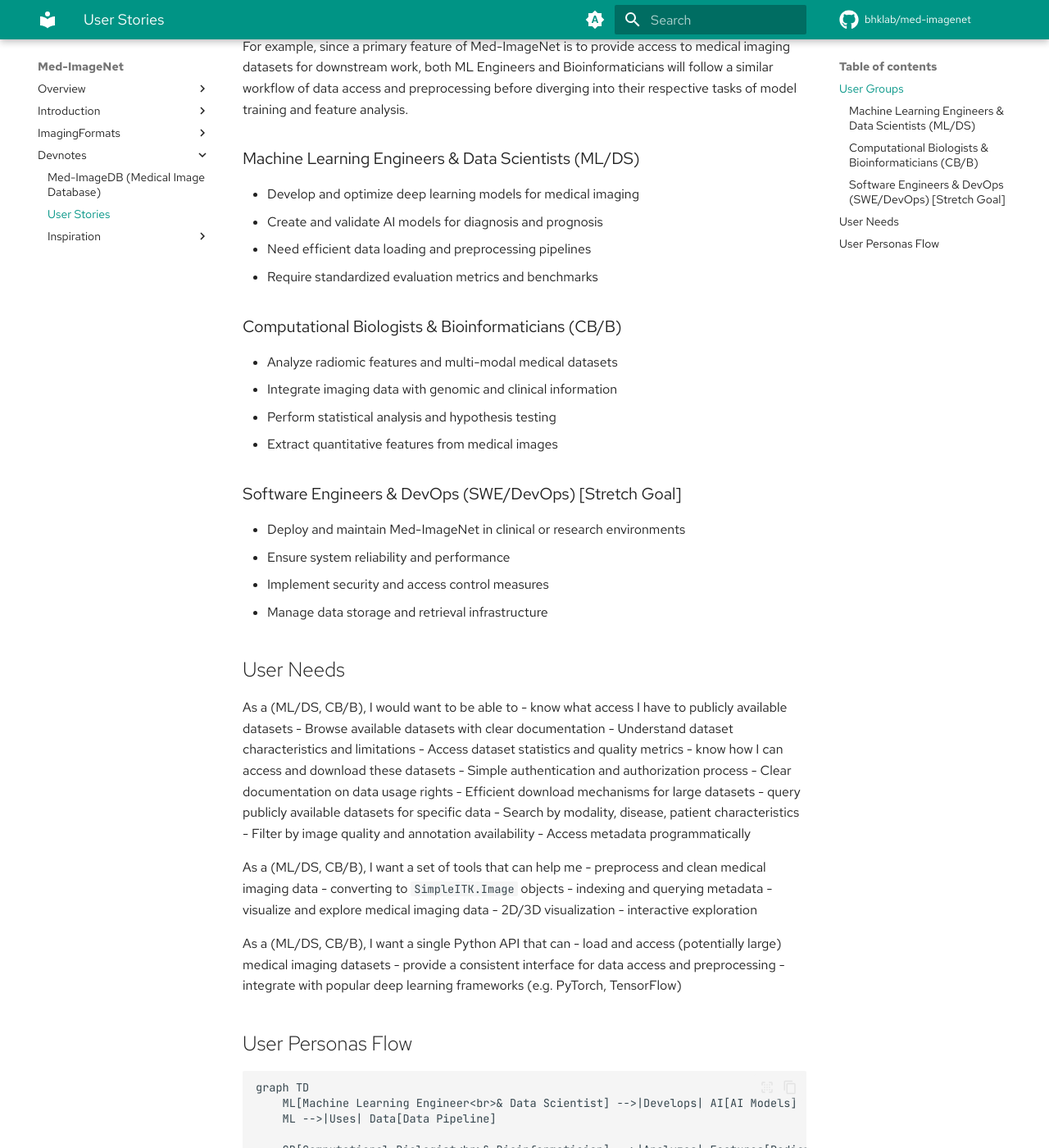
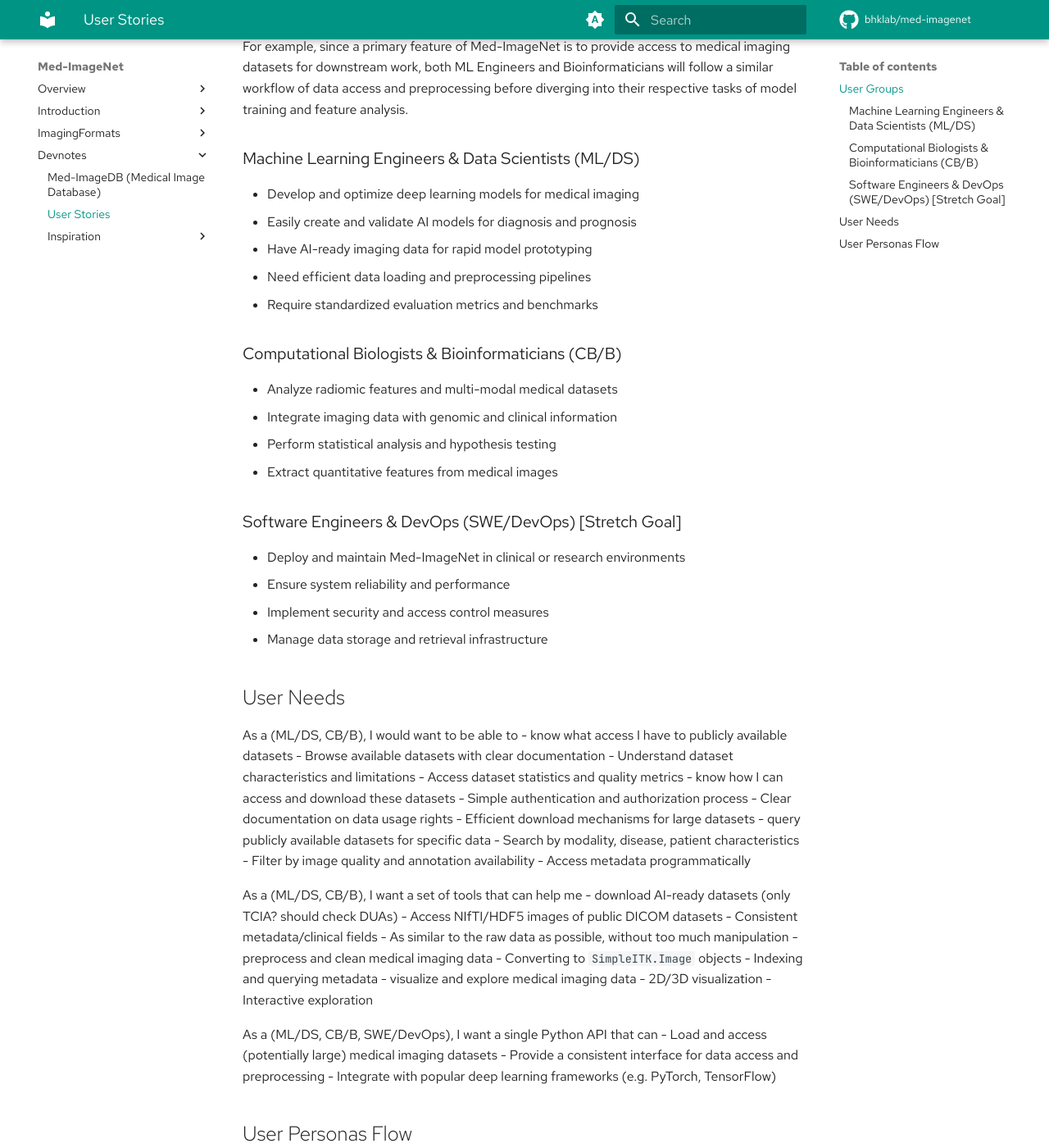
Before and after one commit to bhklab/med-imagenet, an MkDocs documentation site: the page built from docs/devnotes/UserStoriesAndArchitecture.md, in a window 1280 px wide and 1400 px high, scrolled down 254 px. Shown: the whole window at 82% size. Built offline with MkDocs 1.6.1 and Material for MkDocs 9.7.7, drawn with Linux system fonts in a browser that asks for light colours; comment, search, counter and statistics services are not loaded; some of the changed text lies outside the part shown.

Commit message:
minor: update UserStoriesAndArchitecture.md

````diff
--- a/docs/devnotes/UserStoriesAndArchitecture.md
+++ b/docs/devnotes/UserStoriesAndArchitecture.md
@@ -12,7 +12,8 @@ into their respective tasks of model training and feature analysis.
 
 ### Machine Learning Engineers & Data Scientists (ML/DS)
 - Develop and optimize deep learning models for medical imaging
-- Create and validate AI models for diagnosis and prognosis
+- Easily create and validate AI models for diagnosis and prognosis
+- Have AI-ready imaging data for rapid model prototyping
 - Need efficient data loading and preprocessing pipelines
 - Require standardized evaluation metrics and benchmarks
 
@@ -45,17 +46,21 @@ As a (ML/DS, CB/B), I would want to be able to
   - Access metadata programmatically
 
 As a (ML/DS, CB/B), I want a set of tools that can help me
+- download AI-ready datasets (only TCIA? should check DUAs)
+  - Access NIfTI/HDF5 images of public DICOM datasets
+  - Consistent metadata/clinical fields
+  - As similar to the raw data as possible, without too much manipulation
 - preprocess and clean medical imaging data
-  - converting to `SimpleITK.Image` objects
-  - indexing and querying metadata
+  - Converting to `SimpleITK.Image` objects
+  - Indexing and querying metadata
 - visualize and explore medical imaging data
   - 2D/3D visualization
-  - interactive exploration
+  - Interactive exploration
 
-As a (ML/DS, CB/B), I want a single Python API that can
-- load and access (potentially large) medical imaging datasets
-- provide a consistent interface for data access and preprocessing
-- integrate with popular deep learning frameworks (e.g. PyTorch, TensorFlow)
+As a (ML/DS, CB/B, SWE/DevOps), I want a single Python API that can
+- Load and access (potentially large) medical imaging datasets
+- Provide a consistent interface for data access and preprocessing
+- Integrate with popular deep learning frameworks (e.g. PyTorch, TensorFlow)
 
 ## User Personas Flow
 
@@ -152,8 +157,21 @@ graph TD
     Indexing -->|Provides Searchable Data| Query
     Query -->|Retrieves Data| Access
     Access -->|Provides Raw Imaging Data| Convert
+    Preprocess -->|Processes AI-Ready Data| AI-Ready
+
+    Access -->|Provides AI-Ready Data| AI-Ready
 
     Convert -->|Standardized Data| Preprocess
     Preprocess -->|Processed Images| Visualize
-    Preprocess -->|AI-Ready Data| AI-Ready
+
 ```
+## Technical Scope
+Defining granular technical requirements for each componenet
+
+### 1. Med-ImageDB
+- Input: TCIA API / List of public datasets
+- Output: Med-ImageNet index
+
+### 2. Med-ImageTools
+- Input: Raw Imaging Data / DICOM (CT, MR, PET, RTDOSE, RTSTRUCT, SEG)
+- Output: AI-Ready Data / NIfTI, HDF5
````
